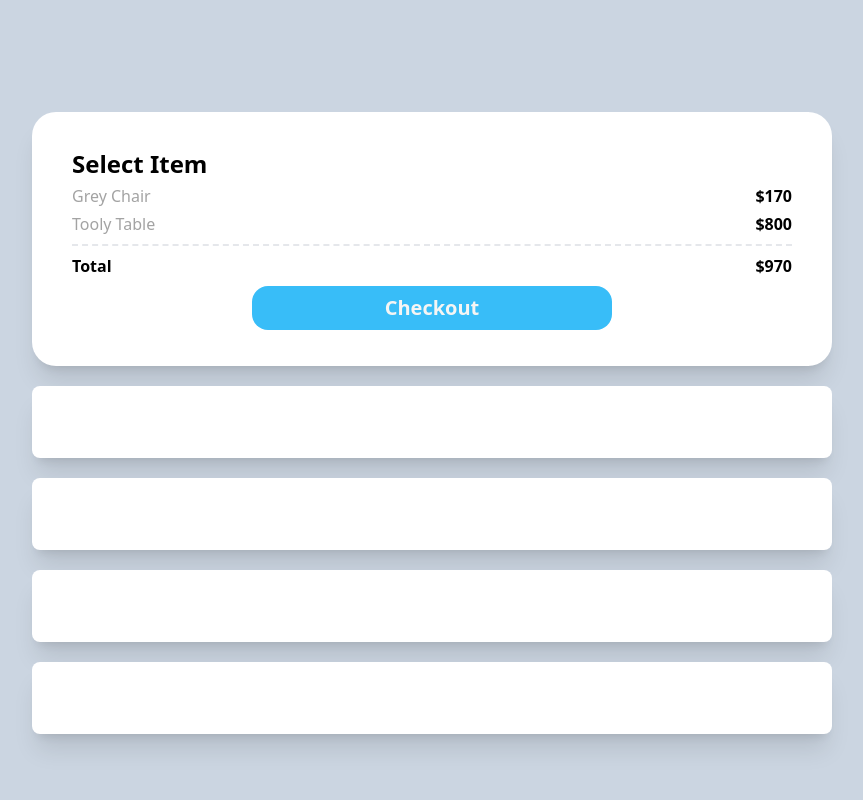
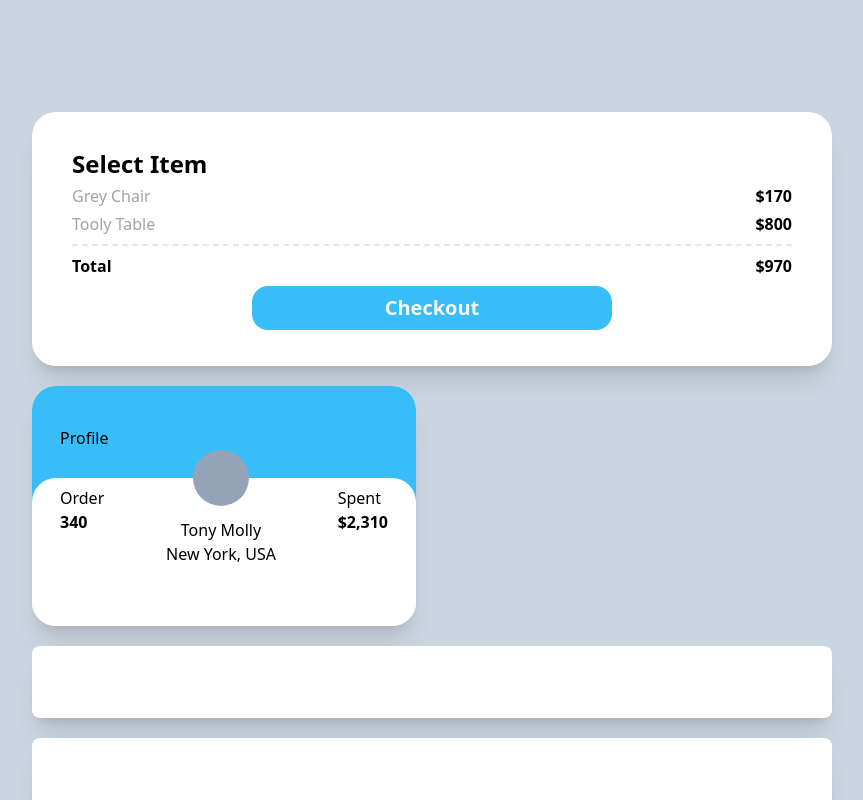
Before and after one commit to rnrudxo2872/market-c, a Next.js app: page / in a window 1280 px wide. Shown: the top 800 px of the page, without its empty margins (208-1071 px from the left). Built offline with nearby package versions, Linux system fonts and the light colour scheme.

Commit message:
tailwind css test - implement one component2 (Ecommerce elements)

```diff
--- a/pages/index.tsx
+++ b/pages/index.tsx
@@ -30,7 +30,35 @@ const Home: NextPage = () => {
           </div>
         </div>
       </div>
-      <div className="bg-white py-9 px-36 rounded-lg shadow-xl"></div>
+      <div className="bg-white overflow-hidden rounded-3xl shadow-xl flex flex-col h-60 w-96">
+        <div className="pt-10 pb-14 bg-sky-400 px-7 flex justify-between">
+          <span>Profile</span>
+          <span></span>
+        </div>
+        <div className="bg-white -mt-7 rounded-t-3xl w-full h-full px-7 flex justify-between">
+          <div className="flex flex-col mt-2">
+            <span>Order</span>
+            <span className="font-bold">340</span>
+          </div>
+          <div className="-mt-7 flex flex-col space-y-3">
+            <div className="rounded-full bg-slate-400 w-14 h-14 mx-auto"></div>
+            <div className="flex flex-col align-middle text-center">
+              <span>Tony Molly</span>
+              <span>New York, USA</span>
+            </div>
+          </div>
+          <div className="flex flex-col mt-2">
+            <span>Spent</span>
+            <span className="font-bold">
+              {Number.prototype.toLocaleString.call(2310, "en-US", {
+                style: "currency",
+                currency: "USD",
+                maximumFractionDigits: 0,
+              })}
+            </span>
+          </div>
+        </div>
+      </div>
       <div className="bg-white py-9 px-36 rounded-lg shadow-xl"></div>
       <div className="bg-white py-9 px-36 rounded-lg shadow-xl"></div>
       <div className="bg-white py-9 px-36 rounded-lg shadow-xl"></div>
```
